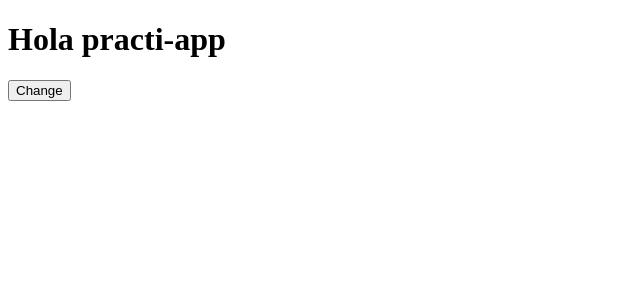
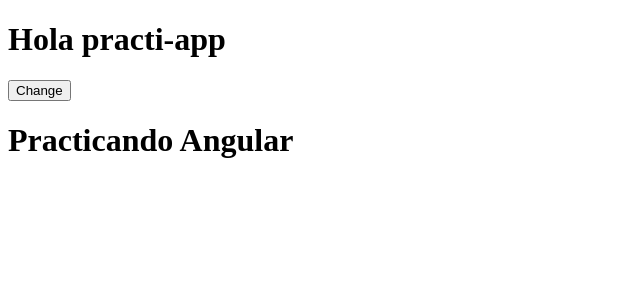
Before and after one commit to Brian-Almada/practicando-angular, an Angular app: page / in a window 1280 px wide. Shown: the top 300 px of the page, without its empty margins (0-640 px from the left). Built offline with nearby package versions, Linux system fonts and the light colour scheme.

Commit message:
Creando componente desde el html

```diff
--- a/src/app/app.component.html
+++ b/src/app/app.component.html
@@ -1,2 +1,4 @@
 <h1>Hola {{title}}</h1>
 <button (click)="changeTitle()">Change</button>
+
+<app-product title="Practicando Angular"></app-product>
```
